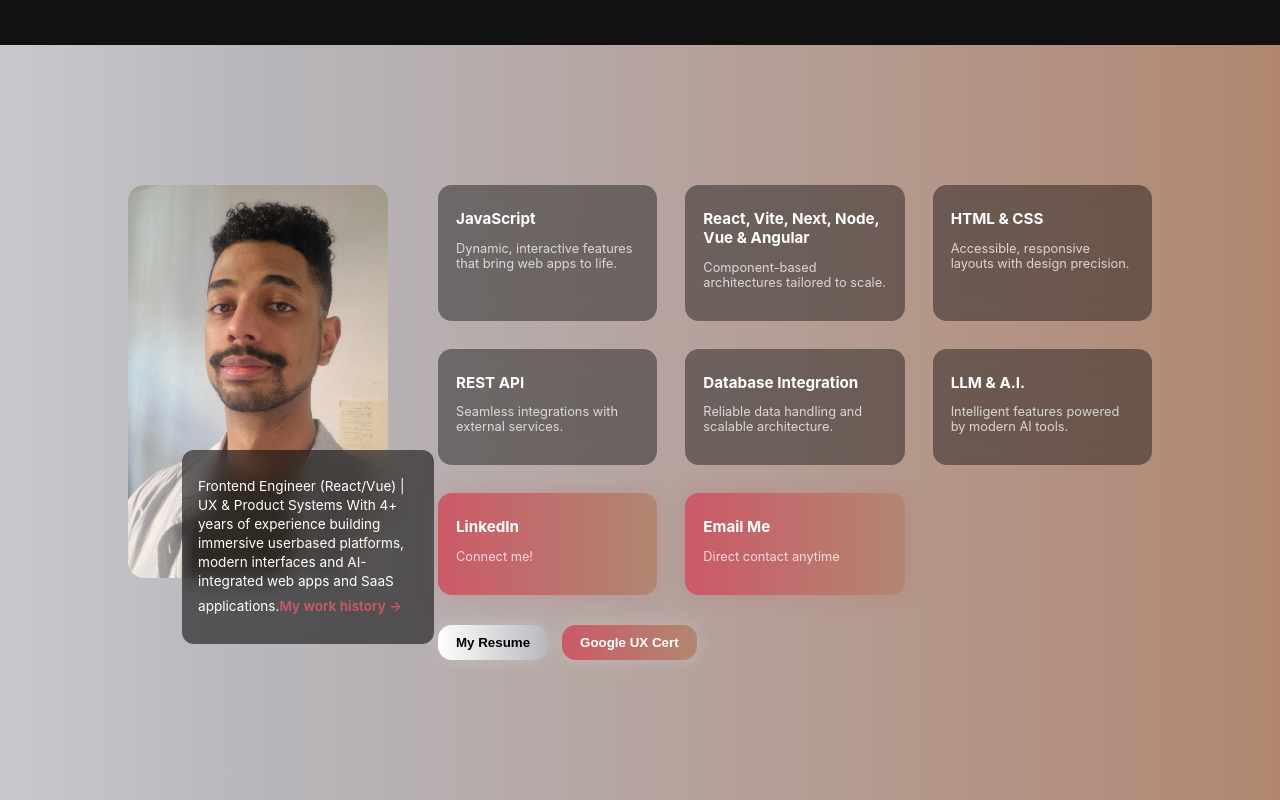
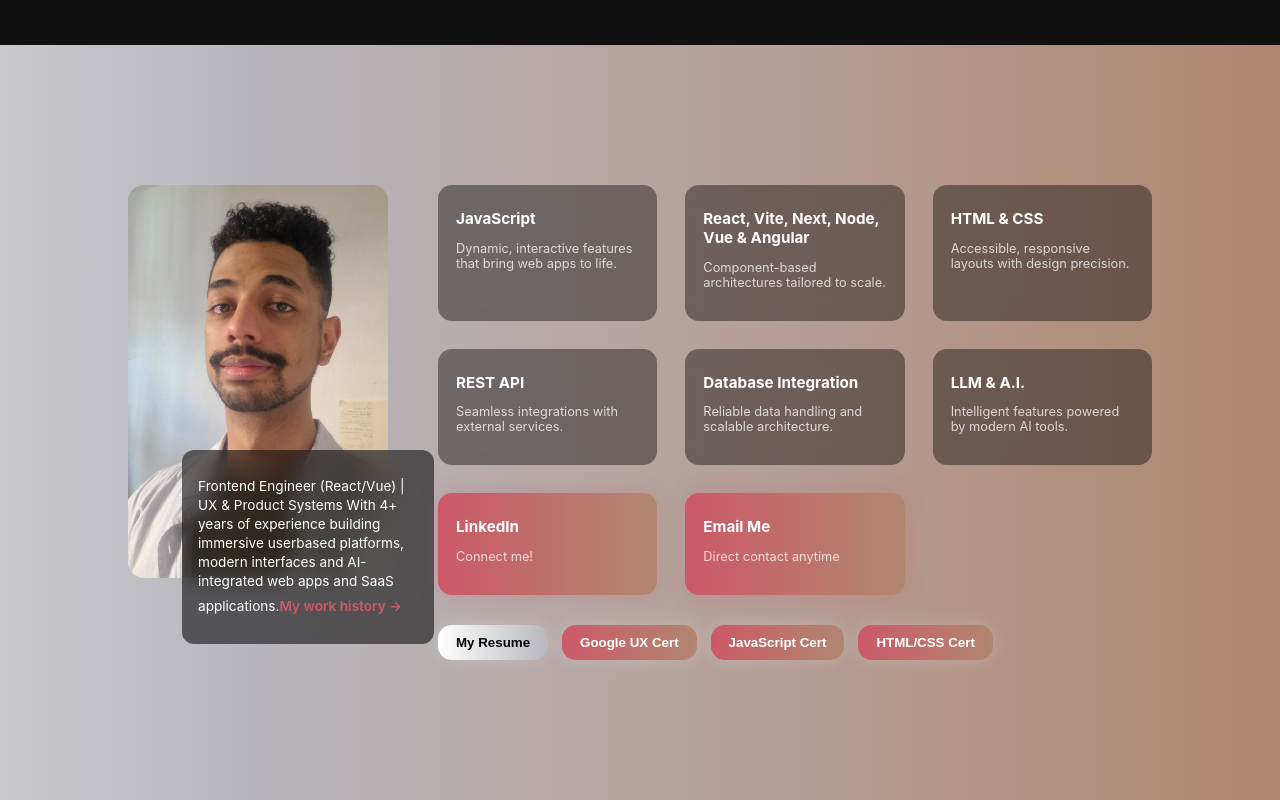
Before and after one commit to Ux-Oliveira/HenriqueOliveira, a React (Vite) app: page / in a window 1280 px wide. Shown: the part 2529-3329 px from the top of the page. Built offline with nearby package versions, Linux system fonts and the light colour scheme.

Commit message:
Update History.jsx

```diff
--- a/src/components/History.jsx
+++ b/src/components/History.jsx
@@ -86,8 +86,10 @@ export default function History() {
 
           {/* BUTTONS */}
           <div className="buttons">
-            <a href="https://drive.google.com/file/d/1rPoKA51oNIP9cHHp6faJxj-KppKpSNFM/view?usp=sharing" target="_blank" rel="noopener noreferrer"><button className="btn glow">My Resume</button></a>
+            <a href="https://drive.google.com/file/d/1arAVFQxr7ZYRkOmg0YMaSiTbisCRY_kB/view?usp=sharing" target="_blank" rel="noopener noreferrer"><button className="btn glow">My Resume</button></a>
             <a href="https://www.coursera.org/account/accomplishments/professional-cert/Q9S3RXYKXTJE" target="_blank" rel="noopener noreferrer"><button className="btn glow alt">Google UX Cert</button></a>
+             <a href="https://www.udemy.com/certificate/UC-56b5b57f-4d4b-412c-8c48-42ea84e16437/" target="_blank" rel="noopener noreferrer"><button className="btn glow alt">JavaScript Cert</button></a>
+             <a href="https://www.udemy.com/certificate/UC-1c7f69d6-1b1b-4620-b59c-14e6566db30e/" target="_blank" rel="noopener noreferrer"><button className="btn glow alt">HTML/CSS Cert</button></a>
           </div>
 
         </div>
```
